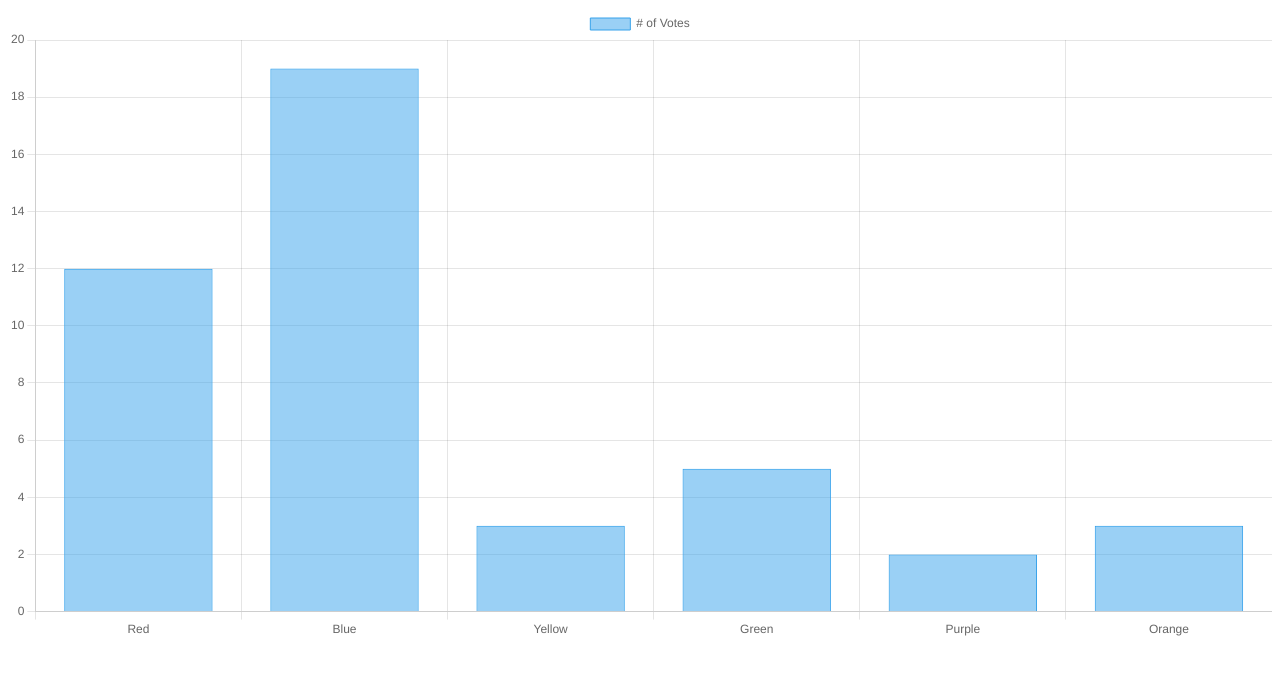
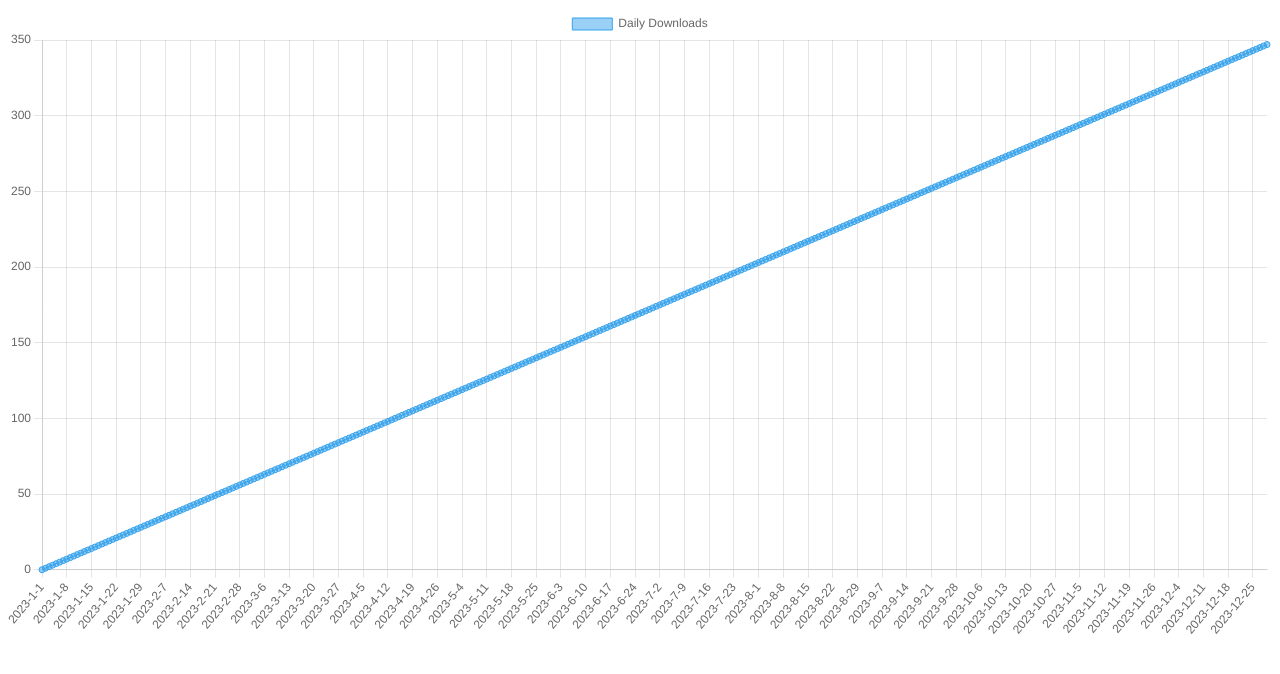
Before and after one commit to risingwavelabs/risingwave-download-metrics, a plain HTML site: page index.html in a window 1280 px wide. Drawn offline with nearby package versions, Linux system fonts and the light colour scheme.

Commit message:
provide sample data, use line chart

```diff
--- a/index.html
+++ b/index.html
@@ -1,23 +1,45 @@
 <div>
-  <canvas id="myChart"></canvas>
+  <canvas id="Daily Downloads"></canvas>
 </div>
 
 <script src="https://cdn.jsdelivr.net/npm/chart.js"></script>
 
 <script>
-  const ctx = document.getElementById('myChart');
+  // Generate 1 year of data, 1 download per day
+  const test_data = () => {
+    let data = []
+    for (let month = 1; month <= 12; month++) {
+      for (let day = 1; day <= 29; day++) {
+        data.push({ date: `2023-${month}-${day}`, count: 1 });
+      }
+    }
+    return data
+  }
+
+  const ctx = document.getElementById('Daily Downloads');
+
+  const data = test_data();
+
+  const aggregated_data = data.reduce((acc, {date, count}) => {
+    const x = acc.length > 0 ? acc[acc.length - 1].count + 1 : 0;
+    return [...acc, { date, count: x }];
+  }, []);
+  console.log(aggregated_data)
 
   new Chart(ctx, {
-    type: 'bar',
+    type: 'line',
     data: {
-      labels: ['Red', 'Blue', 'Yellow', 'Green', 'Purple', 'Orange'],
       datasets: [{
-        label: '# of Votes',
-        data: [12, 19, 3, 5, 2, 3],
+        label: 'Daily Downloads',
+        data: aggregated_data,
         borderWidth: 1
       }]
     },
     options: {
+      parsing: {
+        xAxisKey: 'date',
+        yAxisKey: 'count'
+      },
       scales: {
         y: {
           beginAtZero: true
```
